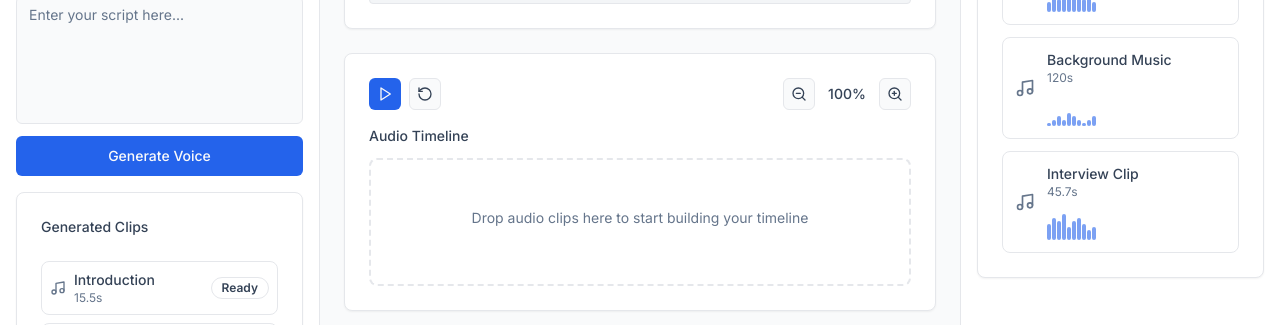
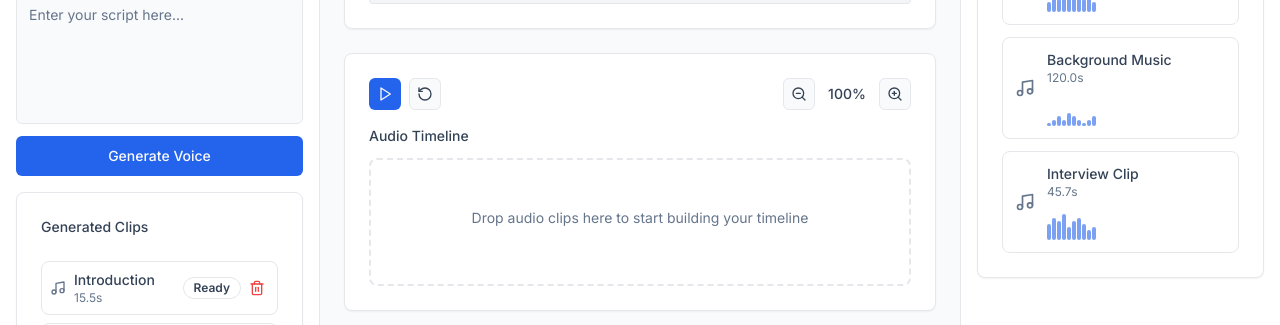
Before and after one commit to AashishRM/voicecraft-documentary-studio, a React (Vite) app: page / in a window 1280 px wide. Shown: the part 475-800 px from the top of the page. Built offline with nearby package versions, Linux system fonts and the light colour scheme.

Commit message:
Fix: Handle audio file deletion and playback
Implement deletion functionality for generated voice clips and imported audio files.
Resolve an issue where imported audio files were not playing correctly.

```diff
--- a/src/components/DocumentaryStudio.tsx
+++ b/src/components/DocumentaryStudio.tsx
@@ -18,16 +18,17 @@ export const DocumentaryStudio: React.FC = () => {
   const [draggedClip, setDraggedClip] = useState<AudioClip | null>(null);
   const [selectedVideo, setSelectedVideo] = useState<File | null>(null);
   const [uploadedAudioClips, setUploadedAudioClips] = useState<AudioClip[]>([]);
+  const [generatedClips, setGeneratedClips] = useState(mockGeneratedClips);
 
   const allAudioClips = [...mockAudioClips, ...uploadedAudioClips];
 
   const handleDragStart = (event: DragStartEvent) => {
     const clipId = event.active.id as string;
 
-    // Check if it's a generated clip
-    if (clipId.startsWith('generated-')) {
-      const actualId = clipId.replace('generated-', '');
-      const generatedClip = mockGeneratedClips.find(c => c.id === actualId);
+      // Check if it's a generated clip
+      if (clipId.startsWith('generated-')) {
+        const actualId = clipId.replace('generated-', '');
+        const generatedClip = generatedClips.find(c => c.id === actualId);
       if (generatedClip) {
         // Convert generated clip to audio clip format
         const audioClip: AudioClip = {
@@ -57,7 +58,7 @@ export const DocumentaryStudio: React.FC = () => {
       // Check if it's a generated clip
       if (clipId.startsWith('generated-')) {
         const actualId = clipId.replace('generated-', '');
-        const generatedClip = mockGeneratedClips.find(c => c.id === actualId);
+        const generatedClip = generatedClips.find(c => c.id === actualId);
         if (generatedClip) {
           clipToAdd = {
             id: generatedClip.id,
@@ -77,22 +78,38 @@ export const DocumentaryStudio: React.FC = () => {
     }
   };
 
-  const handleAudioUpload = (files: FileList) => {
+  const handleAudioUpload = async (files: FileList) => {
     const newClips: AudioClip[] = [];
 
-    Array.from(files).forEach((file) => {
+    for (const file of Array.from(files)) {
       if (file.type.startsWith('audio/')) {
+        // Get real audio duration
+        const duration = await getAudioDuration(file);
+
         const newClip: AudioClip = {
           id: `uploaded-${Date.now()}-${Math.random()}`,
           name: file.name.replace(/\.[^/.]+$/, ''),
-          duration: 0, // Would need audio analysis to get real duration
+          duration: duration,
           waveformData: Array(10).fill(0).map(() => Math.random())
         };
         newClips.push(newClip);
       }
-    });
+    }
 
     setUploadedAudioClips(prev => [...prev, ...newClips]);
+  };
+
+  const getAudioDuration = (file: File): Promise<number> => {
+    return new Promise((resolve) => {
+      const audio = new Audio();
+      audio.addEventListener('loadedmetadata', () => {
+        resolve(audio.duration);
+      });
+      audio.addEventListener('error', () => {
+        resolve(0); // Fallback if audio can't be loaded
+      });
+      audio.src = URL.createObjectURL(file);
+    });
   };
 
   return (
@@ -104,6 +121,8 @@ export const DocumentaryStudio: React.FC = () => {
           isOpen={leftSidebarOpen}
           onToggle={() => setLeftSidebarOpen(!leftSidebarOpen)}
           selectedVideo={selectedVideo}
+          generatedClips={generatedClips}
+          onDeleteGeneratedClip={(clipId) => setGeneratedClips(prev => prev.filter(c => c.id !== clipId))}
         />
         </div>
 
@@ -127,7 +146,9 @@ export const DocumentaryStudio: React.FC = () => {
             isOpen={rightSidebarOpen}
             onToggle={() => setRightSidebarOpen(!rightSidebarOpen)}
             audioClips={allAudioClips}
+            uploadedAudioClips={uploadedAudioClips}
             onAudioUpload={handleAudioUpload}
+            onDeleteUploadedClip={(clipId) => setUploadedAudioClips(prev => prev.filter(c => c.id !== clipId))}
           />
         </div>
 
--- a/src/components/LeftSidebar.tsx
+++ b/src/components/LeftSidebar.tsx
@@ -1,5 +1,5 @@
 import React, { useState, useEffect } from 'react';
-import { ChevronLeft, ChevronRight, ChevronDown, ChevronUp, PenTool, Bot, Edit2, Check, X, Music } from 'lucide-react';
+import { ChevronLeft, ChevronRight, ChevronDown, ChevronUp, PenTool, Bot, Edit2, Check, X, Music, Trash2 } from 'lucide-react';
 import { useDraggable } from '@dnd-kit/core';
 import { Button } from './ui/button';
 import { Card, CardContent, CardHeader } from './ui/card';
@@ -13,6 +13,8 @@ interface LeftSidebarProps {
   isOpen: boolean;
   onToggle: () => void;
   selectedVideo?: File | null;
+  generatedClips: GeneratedClip[];
+  onDeleteGeneratedClip: (clipId: string) => void;
 }
 
 interface GeneratedClip {
@@ -24,9 +26,10 @@ interface GeneratedClip {
 
 interface DraggableGeneratedClipProps {
   clip: GeneratedClip;
+  onDelete: (clipId: string) => void;
 }
 
-const DraggableGeneratedClip: React.FC<DraggableGeneratedClipProps> = ({ clip }) => {
+const DraggableGeneratedClip: React.FC<DraggableGeneratedClipProps> = ({ clip, onDelete }) => {
   const { attributes, listeners, setNodeRef, transform, isDragging } = useDraggable({
     id: `generated-${clip.id}`,
   });
@@ -52,14 +55,27 @@ const DraggableGeneratedClip: React.FC<DraggableGeneratedClipProps> = ({ clip })
           <p className="text-xs text-muted-foreground">{clip.duration}s</p>
         </div>
       </div>
-      <Badge variant="outline" className="text-xs">
-        {clip.status}
-      </Badge>
+      <div className="flex items-center gap-1">
+        <Badge variant="outline" className="text-xs">
+          {clip.status}
+        </Badge>
+        <Button
+          variant="ghost"
+          size="sm"
+          className="p-1 h-6 w-6 text-destructive hover:text-destructive"
+          onClick={(e) => {
+            e.stopPropagation();
+            onDelete(clip.id);
+          }}
+        >
+          <Trash2 className="h-3 w-3" />
+        </Button>
+      </div>
     </div>
   );
 };
 
-export const LeftSidebar: React.FC<LeftSidebarProps> = ({ isOpen, onToggle, selectedVideo }) => {
+export const LeftSidebar: React.FC<LeftSidebarProps> = ({ isOpen, onToggle, selectedVideo, generatedClips, onDeleteGeneratedClip }) => {
   const [projectInfoOpen, setProjectInfoOpen] = useState(true);
   const [activeTab, setActiveTab] = useState('script');
   const [scriptContent, setScriptContent] = useState('');
@@ -310,9 +326,20 @@ export const LeftSidebar: React.FC<LeftSidebarProps> = ({ isOpen, onToggle, sele
           </CardHeader>
           <CardContent>
             <div className="space-y-2 max-h-48 overflow-y-auto">
-              {mockGeneratedClips.map((clip) => (
-                <DraggableGeneratedClip key={clip.id} clip={clip} />
-              ))}
+              {generatedClips.length > 0 ? (
+                generatedClips.map((clip) => (
+                  <DraggableGeneratedClip
+                    key={clip.id}
+                    clip={clip}
+                    onDelete={onDeleteGeneratedClip}
+                  />
+                ))
+              ) : (
+                <div className="text-center py-4 text-muted-foreground">
+                  <Music className="h-6 w-6 mx-auto mb-2 opacity-50" />
+                  <p className="text-sm">No clips generated yet</p>
+                </div>
+              )}
             </div>
           </CardContent>
         </Card>
@@ -320,9 +347,3 @@ export const LeftSidebar: React.FC<LeftSidebarProps> = ({ isOpen, onToggle, sele
     </div>
   );
 };
-
-const mockGeneratedClips = [
-  { id: '1', name: 'Introduction', duration: 15.5, status: 'Ready' },
-  { id: '2', name: 'Chapter 1', duration: 32.1, status: 'Processing' },
-  { id: '3', name: 'Conclusion', duration: 12.3, status: 'Ready' }
-];
--- a/src/components/RightSidebar.tsx
+++ b/src/components/RightSidebar.tsx
@@ -1,5 +1,5 @@
 import React, { useState, useRef } from 'react';
-import { ChevronLeft, ChevronRight, Search, Music, Upload } from 'lucide-react';
+import { ChevronLeft, ChevronRight, Search, Music, Upload, Trash2 } from 'lucide-react';
 import { useDraggable } from '@dnd-kit/core';
 import { Button } from './ui/button';
 import { Card, CardContent, CardHeader } from './ui/card';
@@ -10,14 +10,18 @@ interface RightSidebarProps {
   isOpen: boolean;
   onToggle: () => void;
   audioClips: AudioClip[];
+  uploadedAudioClips: AudioClip[];
   onAudioUpload: (files: FileList) => void;
+  onDeleteUploadedClip: (clipId: string) => void;
 }
 
 interface DraggableAudioClipProps {
   clip: AudioClip;
+  isUploaded?: boolean;
+  onDelete?: (clipId: string) => void;
 }
 
-const DraggableAudioClip: React.FC<DraggableAudioClipProps> = ({ clip }) => {
+const DraggableAudioClip: React.FC<DraggableAudioClipProps> = ({ clip, isUploaded = false, onDelete }) => {
   const { attributes, listeners, setNodeRef, transform, isDragging } = useDraggable({
     id: clip.id,
   });
@@ -42,7 +46,7 @@ const DraggableAudioClip: React.FC<DraggableAudioClipProps> = ({ clip }) => {
         </div>
         <div className="flex-1 min-w-0">
           <p className="text-sm font-medium truncate">{clip.name}</p>
-          <p className="text-xs text-muted-foreground">{clip.duration}s</p>
+          <p className="text-xs text-muted-foreground">{clip.duration.toFixed(1)}s</p>
 
           {/* Waveform Preview */}
           <div className="flex items-end gap-px mt-2 h-8">
@@ -55,12 +59,25 @@ const DraggableAudioClip: React.FC<DraggableAudioClipProps> = ({ clip }) => {
             ))}
           </div>
         </div>
+        {isUploaded && onDelete && (
+          <Button
+            variant="ghost"
+            size="sm"
+            className="p-1 h-6 w-6 text-destructive hover:text-destructive"
+            onClick={(e) => {
+              e.stopPropagation();
+              onDelete(clip.id);
+            }}
+          >
+            <Trash2 className="h-3 w-3" />
+          </Button>
+        )}
       </div>
     </div>
   );
 };
 
-export const RightSidebar: React.FC<RightSidebarProps> = ({ isOpen, onToggle, audioClips, onAudioUpload }) => {
+export const RightSidebar: React.FC<RightSidebarProps> = ({ isOpen, onToggle, audioClips, uploadedAudioClips, onAudioUpload, onDeleteUploadedClip }) => {
   const [searchQuery, setSearchQuery] = useState('');
   const fileInputRef = useRef<HTMLInputElement>(null);
 
@@ -150,9 +167,17 @@ export const RightSidebar: React.FC<RightSidebarProps> = ({ isOpen, onToggle, au
           <CardContent>
             <div className="space-y-3 max-h-[calc(100vh-300px)] overflow-y-auto">
               {filteredClips.length > 0 ? (
-                filteredClips.map((clip) => (
-                  <DraggableAudioClip key={clip.id} clip={clip} />
-                ))
+                filteredClips.map((clip) => {
+                  const isUploaded = uploadedAudioClips.some(uc => uc.id === clip.id);
+                  return (
+                    <DraggableAudioClip
+                      key={clip.id}
+                      clip={clip}
+                      isUploaded={isUploaded}
+                      onDelete={isUploaded ? onDeleteUploadedClip : undefined}
+                    />
+                  );
+                })
               ) : (
                 <div className="text-center py-8 text-muted-foreground">
                   <Music className="h-8 w-8 mx-auto mb-2 opacity-50" />
```
